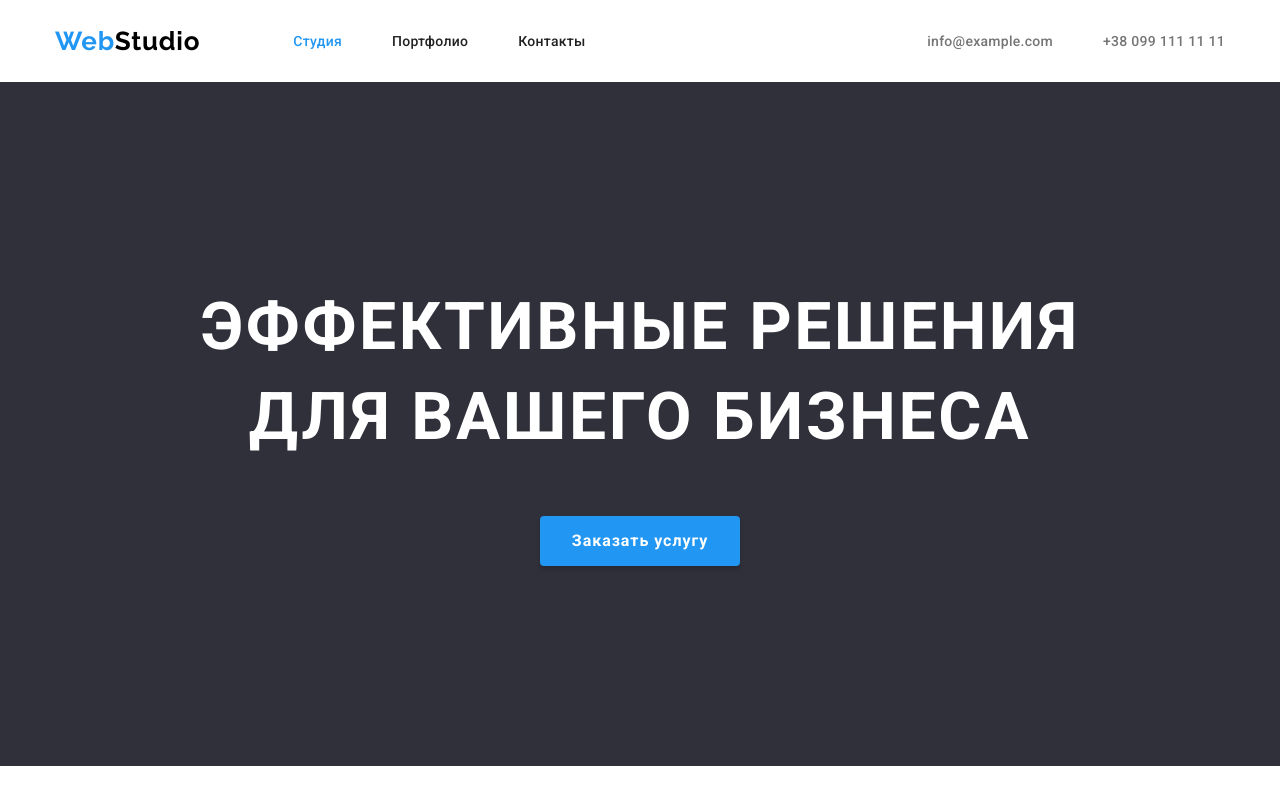
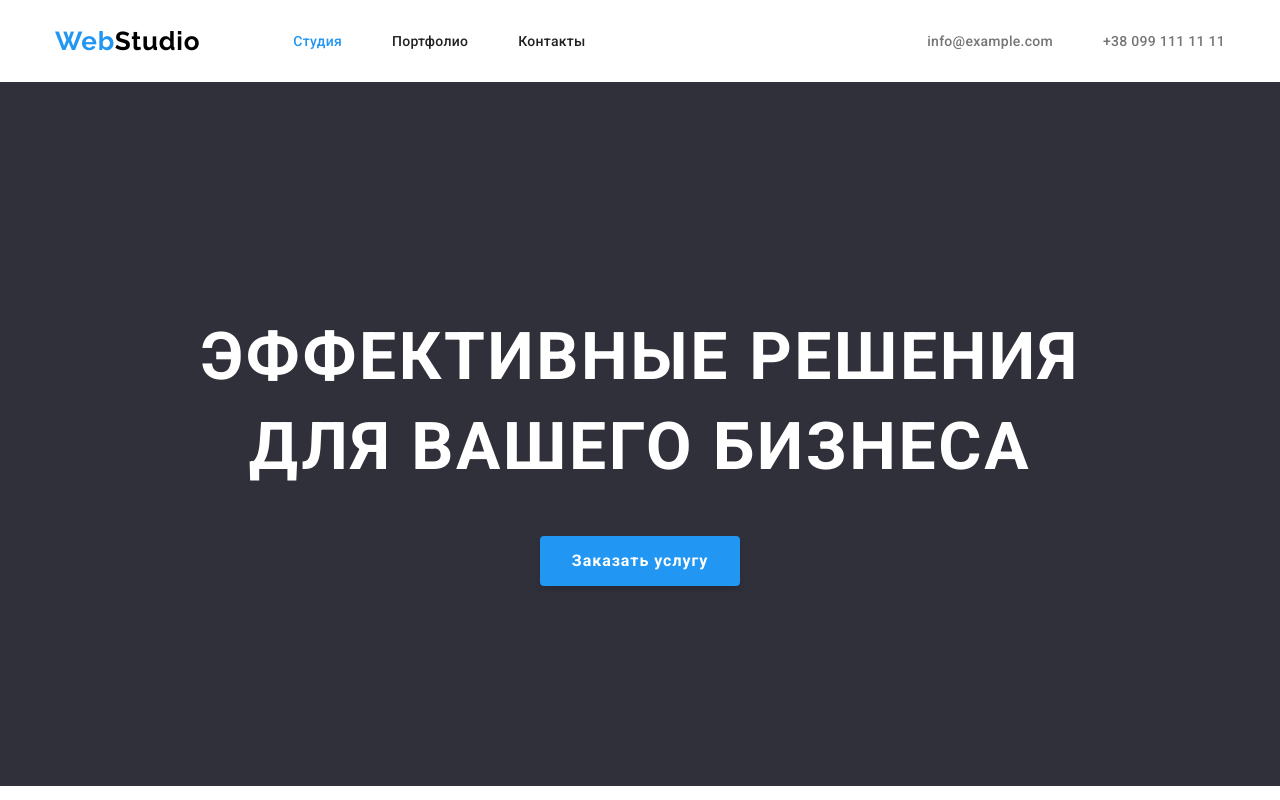
Before and after one commit to Boris-br/goit-markup-hw-03, a plain HTML site: page index.html in a window 1280 px wide. Shown: the top 800 px of the page. Drawn offline with nearby package versions, Linux system fonts and the light colour scheme.

Commit message:
container
разрыв был через применение  margin на контент внутри текста баннера, заменено на margin

```diff
--- a/css/style.css
+++ b/css/style.css
@@ -150,10 +150,6 @@ img {
 
 /* Hero  */
 
-.banner-title {
-   margin-bottom: 40px;
-}
-
 .banner {
    padding-top: 200px;
    padding-bottom: 200px;
@@ -164,6 +160,10 @@ img {
    text-transform: uppercase;
    background: #2f303a;
    color: var(--primary-white-color);
+}
+
+.banner-title {
+   padding: 30px;
 }
 
 .button {
```
